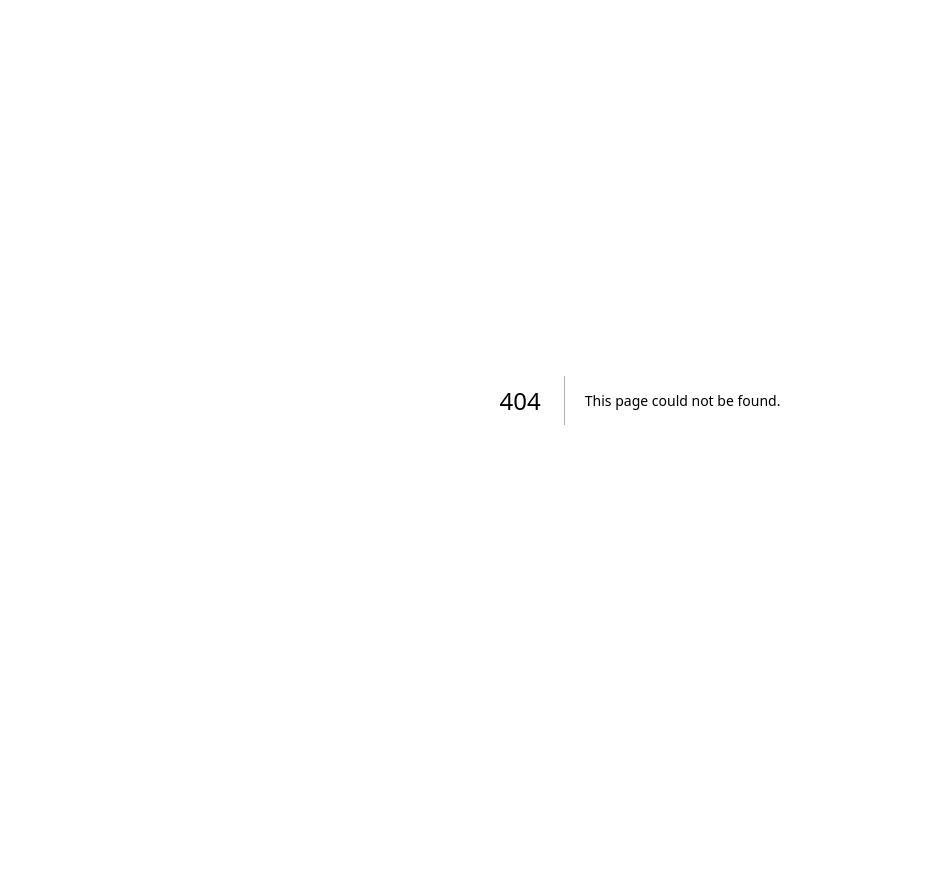
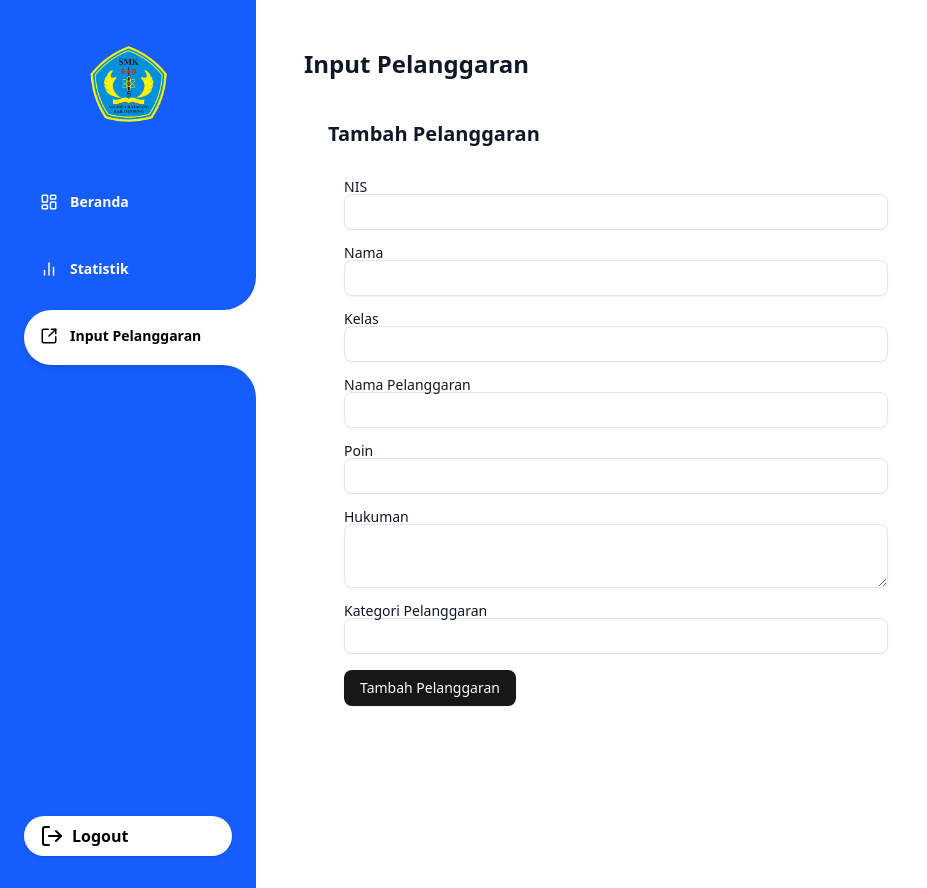
Before and after one commit to KevinSinatria/next-k-nekt, a Next.js app: page /pelanggaran in a window 1280 px wide. Before the commit this address had no page. Shown: the whole page, without its empty margins (0-927 px from the left). Before the commit the page ends 800 px from the top, so only its background shows below. Built offline with nearby package versions, Linux system fonts and the light colour scheme; no server answers.

Commit message:
feat: input

```diff
--- a/package.json
+++ b/package.json
@@ -24,7 +24,8 @@
     "react-chartjs-2": "^5.3.0",
     "react-dom": "19.1.0",
     "sonner": "^2.0.7",
-    "tailwind-merge": "^3.3.1"
+    "tailwind-merge": "^3.3.1",
+    "uuid": "^12.0.0"
   },
   "devDependencies": {
     "@eslint/eslintrc": "^3",
--- a/src/app/(site)/beranda/page.tsx
+++ b/src/app/(site)/beranda/page.tsx
@@ -83,9 +83,16 @@ export default function Beranda() {
       </div>
 
       <div className="grid grid-cols-1 md:grid-cols-5 gap-4">
-        <Card className="md:col-span-3 p-4">
-          <h2 className="font-semibold mb-2">Pemasukan dan Pengeluaran</h2>
-          <LineChart />
+        <Card className="md:col-span-3 p-4 ">
+          <div className="flex justify-between items-center mb-2">
+            <h2 className="text-lg font-semibold">statistik pelanggaran yang dilakukan</h2>
+            <span className="text-sm text-blue-500 cursor-pointer hover:underline">
+              Lihat detail →
+            </span>
+          </div>
+          <div className="overflow-x-auto">
+            <LineChart />
+          </div>
         </Card>
 
         <div className="md:col-span-2 flex flex-col gap-4">
--- /dev/null
+++ b/src/app/(site)/pelanggaran/page.tsx
@@ -0,0 +1,49 @@
+"use client";
+
+import { useEffect, useState } from "react";
+import { toast } from "sonner";
+import { Card } from "@/components/ui/card";
+import CountUp from "@/components/CountUp";
+import LineChart from "@/components/LineChart";
+import PieChartt from "@/components/PieChart";
+import { RecentViolationsTable } from "@/components/PelanggaranBaru";
+import AddViolationForm from "@/components/AddViolationForm";
+
+export default function Pelanggaran() {
+  const [jumlahSiswa, setJumlahSiswa] = useState(0);
+  const [loading, setLoading] = useState(true);
+
+  useEffect(() => {
+    async function fetchDashboardData() {
+      try {
+        const [siswaRes] = await Promise.all([
+          fetch("https://k-nekt.vercel.app/v1/violations"),
+        ]);
+
+        if (!siswaRes.ok) {
+          throw new Error("Gagal ambil data");
+        }
+
+        const siswaData = await siswaRes.json();
+
+        setJumlahSiswa(siswaData.length);
+      } catch (err) {
+        toast.error("Gagal memuat data beranda.");
+      } finally {
+        setLoading(false);
+      }
+    }
+
+    fetchDashboardData();
+  }, []);
+
+  return (
+    <div className="p-6 space-y-6">
+      <h1 className="text-2xl font-semibold mb-4">Input Pelanggaran</h1>
+      <div className="p-6">
+        <h1 className="text-xl font-semibold mb-4">Tambah Pelanggaran</h1>
+        <AddViolationForm />
+      </div>
+    </div>
+  );
+}
--- /dev/null
+++ b/src/components/AddViolationForm.tsx
@@ -0,0 +1,98 @@
+"use client"
+
+import { useState } from "react"
+import { Input } from "@/components/ui/input"
+import { Button } from "@/components/ui/button"
+import { Label } from "@/components/ui/label"
+import { Textarea } from "@/components/ui/textarea"
+import { toast } from "sonner"
+import { v4 as uuidv4 } from "uuid"
+
+export default function AddViolationForm() {
+  const [loading, setLoading] = useState(false)
+
+  const handleSubmit = async (e: React.FormEvent<HTMLFormElement>) => {
+    e.preventDefault()
+    setLoading(true)
+
+    const formData = new FormData(e.currentTarget)
+
+    const payload = {
+      id: uuidv4(),
+      nis: formData.get("nis"),
+      name: formData.get("name"),
+      class: formData.get("class"),
+      violation_name: formData.get("violation_name"),
+      punishment_point: Number(formData.get("punishment_point")),
+      punishment: formData.get("punishment"),
+      violation_category: formData.get("violation_category"),
+      implemented: false,
+      created_at: new Date().toISOString(),
+      updated_at: new Date().toISOString()
+    }
+
+    try {
+      const res = await fetch("https://k-nekt.vercel.app/v1/violations", {
+        method: "POST",
+        headers: { "Content-Type": "application/json" },
+        body: JSON.stringify(payload)
+      })
+
+      const data = await res.json()
+
+      if (res.ok) {
+        toast.success("Pelanggaran berhasil ditambahkan!")
+        e.currentTarget.reset()
+      } else {
+        toast.error(`Gagal: ${data.message || "Terjadi kesalahan"}`)
+      }
+    } catch (err) {
+      toast.error("Gagal menyimpan data.")
+    } finally {
+      setLoading(false)
+    }
+  }
+
+  return (
+    <form onSubmit={handleSubmit} className="space-y-4 p-4 max-w-xl">
+      <div>
+        <Label htmlFor="nis">NIS</Label>
+        <Input id="nis" name="nis" required />
+      </div>
+
+      <div>
+        <Label htmlFor="name">Nama</Label>
+        <Input id="name" name="name" required />
+      </div>
+
+      <div>
+        <Label htmlFor="class">Kelas</Label>
+        <Input id="class" name="class" required />
+      </div>
+
+      <div>
+        <Label htmlFor="violation_name">Nama Pelanggaran</Label>
+        <Input id="violation_name" name="violation_name" required />
+      </div>
+
+      <div>
+        <Label htmlFor="punishment_point">Poin</Label>
+        <Input id="punishment_point" name="punishment_point" type="number" min={1} required />
+      </div>
+
+      <div>
+        <Label htmlFor="punishment">Hukuman</Label>
+        <Textarea id="punishment" name="punishment" required />
+      </div>
+
+      <div>
+        <Label htmlFor="violation_category">Kategori Pelanggaran</Label>
+        <Input id="violation_category" name="violation_category" required />
+      </div>
+
+      <Button type="submit" disabled={loading}>
+        {loading ? "Menyimpan..." : "Tambah Pelanggaran"}
+      </Button>
+    </form>
+  )
+}
--- a/src/components/LineChart.tsx
+++ b/src/components/LineChart.tsx
@@ -22,7 +22,7 @@ ChartJS.register(
 );
 
 const data = {
-  labels: ["Januari", "Februari", "Maret", "April", "Mei"],
+  labels: ["Januari", "Februari", "Maret", "April", "Mei", "juni","juni","juni","juni","juni"],
   datasets: [
     {
       label: "Pemasukan",
@@ -57,14 +57,11 @@ const options = {
 
 export default function LineChart() {
   return (
-    <div className="bg-white p-4 rounded-md shadow-md">
-      <div className="flex justify-between items-center mb-2">
-        <h2 className="text-lg font-semibold">Pemasukan dan Pengeluaran</h2>
-        <span className="text-sm text-blue-500 cursor-pointer hover:underline">
-          Lihat detail →
-        </span>
+    <div className="bg-white p-4 rounded-md shadow-md overflow-x-auto">
+      <div className="min-w-[640px]"> {/* ⬅️ tambahkan ini */}
+        <Line data={data} options={options} />
       </div>
-      <Line data={data} options={options} />
     </div>
   );
+
 }
--- a/src/components/SideBar.tsx
+++ b/src/components/SideBar.tsx
@@ -24,7 +24,7 @@ interface NavItem {
 const iconMap = {
   Beranda: <LayoutDashboard size={18} />,
   Profile: <CircleUserRound size={18} />,
-  "input_pelanggaran": <SquareArrowOutUpRight size={18} />,
+  "Input Pelanggaran": <SquareArrowOutUpRight size={18} />,
   Statistik: <BarChart2 size={18} />,
   "Kelola User": <PersonStanding size={18} />,
   Pesanan: <PackageOpen size={18} />,
@@ -34,7 +34,7 @@ const iconMap = {
 const navItems: NavItem[] = [
   { id: 1, name: "Beranda", path: "/beranda" },
   { id: 2, name: "Statistik", path: "/statistik" },
-  { id: 2, name: "input_pelanggaran", path: "/input_pelanggaran" },
+  { id: 2, name: "Input Pelanggaran", path: "/pelanggaran" },
 ];
 
 const ITEM_HEIGHT = 56;
@@ -149,7 +149,7 @@ const Sidebar: React.FC = () => {
             className="fixed inset-0 bg-black opacity-50 z-20 lg:hidden"
             onClick={closeSidebar}
           />
-          <aside className="fixed top-0 left-0 w-64 h-full bg-[#202720] pl-6 py-8 z-30 overflow-y-auto lg:hidden">
+          <aside className="fixed top-0 left-0 w-64 h-full bg-blue-600  pl-6 py-8 z-30 overflow-y-auto lg:hidden">
             {SidebarContent}
           </aside>
         </>
--- /dev/null
+++ b/src/components/ui/textarea.tsx
@@ -0,0 +1,18 @@
+import * as React from "react"
+
+import { cn } from "@/lib/utils"
+
+function Textarea({ className, ...props }: React.ComponentProps<"textarea">) {
+  return (
+    <textarea
+      data-slot="textarea"
+      className={cn(
+        "border-input placeholder:text-muted-foreground focus-visible:border-ring focus-visible:ring-ring/50 aria-invalid:ring-destructive/20 dark:aria-invalid:ring-destructive/40 aria-invalid:border-destructive dark:bg-input/30 flex field-sizing-content min-h-16 w-full rounded-md border bg-transparent px-3 py-2 text-base shadow-xs transition-[color,box-shadow] outline-none focus-visible:ring-[3px] disabled:cursor-not-allowed disabled:opacity-50 md:text-sm",
+        className
+      )}
+      {...props}
+    />
+  )
+}
+
+export { Textarea }
```
Also changed, not shown: 1 other file (tests, documents, lock files or other folders).
